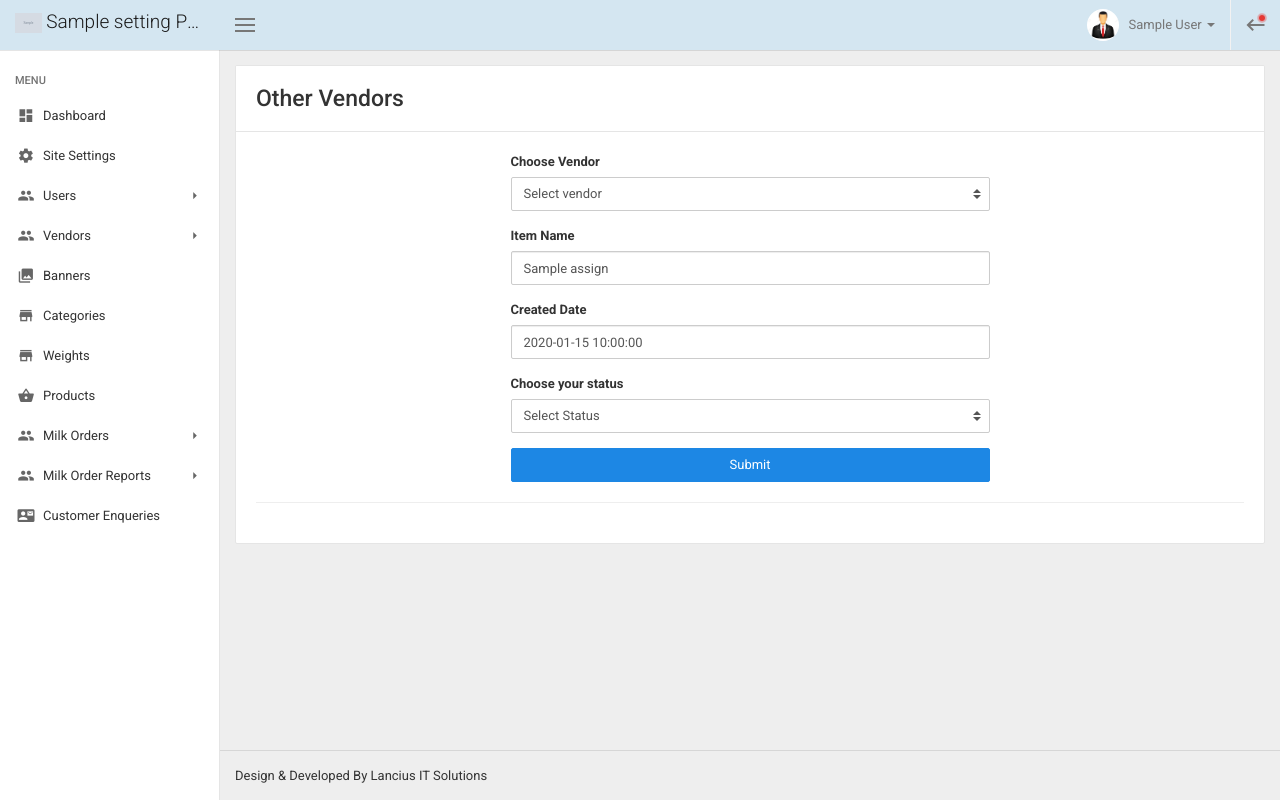
After one commit to Srinivaslancius/Palle2Patnam_latest, a PHP site: page /palle2patnam_latest/edit_other_vendors.php?id=1 in a window 1280 px wide. The commit adds this page. Run offline with PHP 8.4, Linux system fonts and the light colour scheme; the visitor is signed in with stand-in values (Sample User, id 1); tables that the repository leaves empty or names only in its code hold one stand-in row (values such as "Sample post"); grey boxes marked "Sample" are stand-in pictures; some libraries are stand-ins or nearby versions.

Commit message:
other vendors add edit changes

```diff
--- a/manage_webmaster/admin_includes/side_navigation.php
+++ b/manage_webmaster/admin_includes/side_navigation.php
@@ -48,6 +48,7 @@
                 <li class="menu-subtitle">Vendors</li>
                 <li class="<?php if($page_name == 'vendors.php' || $page_name == 'add_vendors.php' || $page_name == 'edit_vendors.php') { echo "active"; } ?>"><a href="vendors.php">Vendors</a></li>
                 <li class="<?php if($page_name == 'milk_vendors.php' || $page_name == 'add_milk_vendors.php' || $page_name == 'edit_milk_vendors.php') { echo "active"; } ?>"><a href="milk_vendors.php">Milk Vendors</a></li>
+                <li class="<?php if($page_name == 'other_vendors.php' || $page_name == 'add_other_vendors.php' || $page_name == 'edit_other_vendors.php') { echo "active"; } ?>"><a href="other_vendors.php">Other Vendors</a></li>
               </ul>
             </li>
             <li  class="<?php if($page_name == 'banners.php' || $page_name == 'add_banners.php' || $page_name == 'edit_banners.php' ) { echo "active"; } ?>">
--- /dev/null
+++ b/manage_webmaster/edit_other_vendors.php
@@ -0,0 +1,74 @@
+<?php include_once 'admin_includes/main_header.php'; ?>
+<?php
+$id = $_GET['id'];
+ if (!isset($_POST['submit']))  {
+        echo "";
+    } else  {
+    //Save data into database
+    $vendor_id = $_POST['vendor_id'];
+    $item_name  = $_POST['item_name'];
+    $date = date_create($_POST['created_date']);
+    $created_date = date_format($date,"Y-m-d");
+    $status = $_POST['status'];
+      $sql = "UPDATE vendor_vegitables_assign SET vendor_id = '$vendor_id',item_name = '$item_name',created_date = '$created_date',status = '$status' WHERE id='$id'";
+      if($conn->query($sql) === TRUE) {
+         echo "<script type='text/javascript'>window.location='other_vendors.php?msg=success'</script>";
+      }else {
+         echo "<script type='text/javascript'>window.location='other_vendors.php?msg=fail'</script>";
+    }
+}
+?>
+	<div class="site-content">
+        <div class="panel panel-default">
+          <div class="panel-heading">
+            <h3 class="m-y-0">Other Vendors</h3>
+          </div>
+          <div class="panel-body">
+            <div class="row">
+              <div class="col-sm-8 col-sm-offset-2 col-md-6 col-md-offset-3">
+                <form data-toggle="validator" method="post" enctype="multipart/form-data">
+
+                  <?php $getVendors = getAllDataCheckActiveRecords('vendors',0);
+                  $getOtherVendors = getDataFromTables('vendor_vegitables_assign','0','id',$id,$activeStatus=NULL,$activeTop=NULL); $getOtherVendors1 = $getOtherVendors->fetch_assoc();
+                  ?>
+                  <div class="form-group">
+                    <label for="form-control-3" class="control-label">Choose Vendor</label>
+                    <select id="form-control-3" name="vendor_id" class="custom-select" data-error="This field is required." required>
+                      <option value="">Select vendor</option>
+                      <?php while($row = $getVendors->fetch_assoc()) {  ?>
+                        <option value="<?php echo $row['id']; ?>" <?php if($row['id'] == $getOtherVendors1['vendor_id']) { echo "selected=selected"; }?>><?php echo $row['vendor_name']; ?></option>
+                      <?php } ?>
+                   </select>
+                    <div class="help-block with-errors"></div>
+                  </div>
+
+                  <div class="form-group">
+                    <label for="form-control-2" class="control-label">Item Name</label>
+                    <input type="text" class="form-control" id="item_name" name="item_name" placeholder="Item Name" data-error="Please enter item name." required value="<?php echo $getOtherVendors1['item_name'];?>">
+                    <div class="help-block with-errors"></div>
+                  </div>
+                  <div class="form-group">
+                    <label for="form-control-2" class="control-label">Created Date</label>
+                    <input type="text" class="form-control" id="created_date" name="created_date" placeholder="Created Date" data-error="Please enter Created Date." required value="<?php echo $getOtherVendors1['created_date'];?>">
+                    <div class="help-block with-errors"></div>
+                  </div>
+                  <?php $getStatus = getDataFromTables('user_status',$status=NULL,$clause=NULL,$id=NULL,$activeStatus=NULL,$activeTop=NULL);?>
+                  <div class="form-group">
+                    <label for="form-control-3" class="control-label">Choose your status</label>
+                    <select id="form-control-3" name="status" class="custom-select" data-error="This field is required." required>
+                      <option value="">Select Status</option>
+                      <?php while($row = $getStatus->fetch_assoc()) {  ?>
+                          <option <?php if($row['id'] == $getOtherVendors1['status']) { echo "Selected"; } ?> value="<?php echo $row['id']; ?>"><?php echo $row['status']; ?></option>
+                      <?php } ?>
+                   </select>
+                    <div class="help-block with-errors"></div>
+                  </div>
+                  <button type="submit" name="submit" value="Submit"  class="btn btn-primary btn-block">Submit</button>
+                </form>
+              </div>
+            </div>
+            <hr>
+          </div>
+        </div>
+    </div>
+    <?php include_once 'admin_includes/footer.php'; ?>
```
Also changed, not shown: manage_webmaster/add_other_vendors.php (added, +71 -0 lines), manage_webmaster/other_vendors.php (added, +54 -0 lines).
